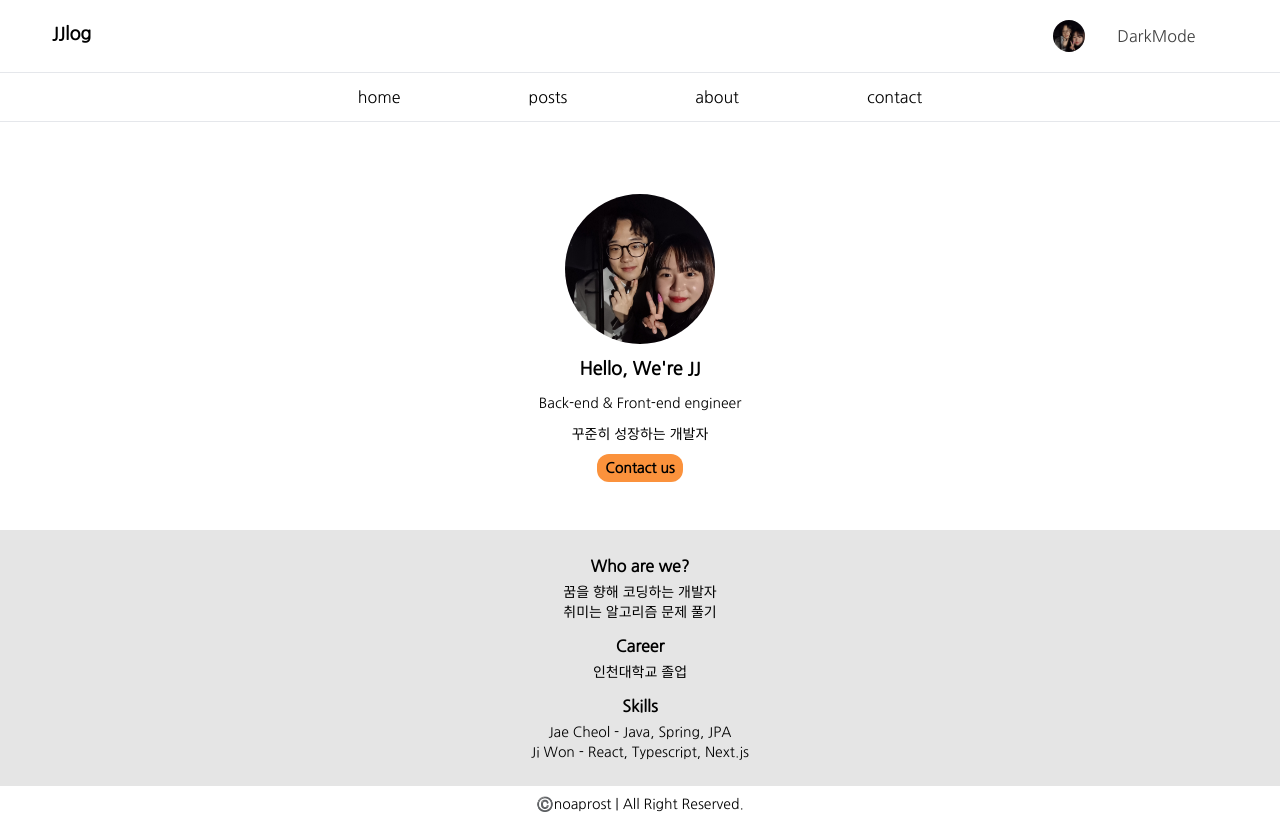
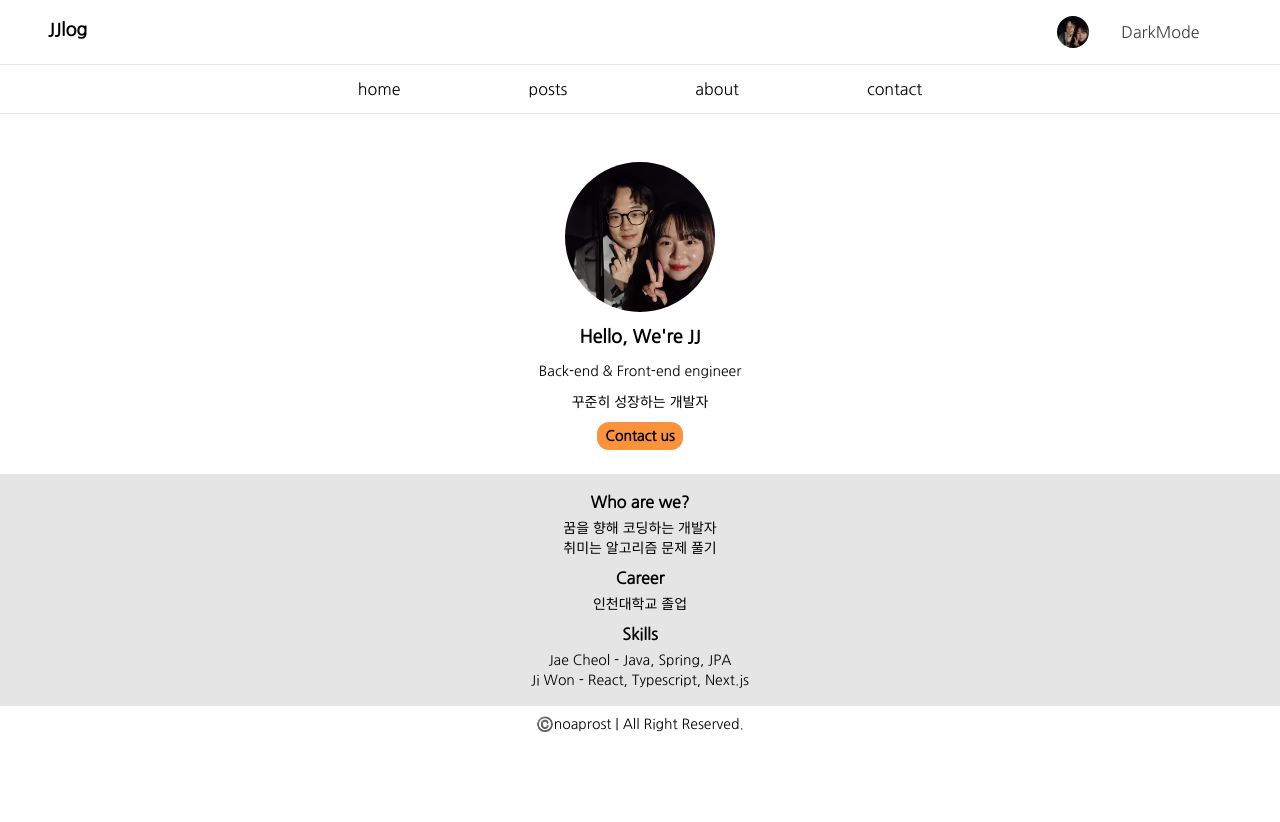
Before and after one commit to noaprost/jjlog, a Next.js app: page /about in a window 1280 px wide. After the commit the page ends 800 px from the top, so only its background shows below. Built offline with nearby package versions, Linux system fonts and the light colour scheme.

Commit message:
chore: 디자인 수정

```diff
--- a/src/app/about/page.tsx
+++ b/src/app/about/page.tsx
@@ -4,17 +4,17 @@ export default function AboutPage() {
   return (
     <div>
       <Profile />
-      <div className="bg-neutral-200 dark:bg-neutral-900 h-64 p-6 flex flex-col justify-between items-center mt-6">
-        <div className="flex flex-col items-center">
+      <div className="bg-neutral-200 dark:bg-neutral-900 p-3 flex flex-col items-center">
+        <div className="flex flex-col items-center p-1">
           <h2 className="font-semibold text-md mb-1">Who are we?</h2>
           <p className="text-sm">꿈을 향해 코딩하는 개발자</p>
           <p className="text-sm">취미는 알고리즘 문제 풀기</p>
         </div>
-        <div className="flex flex-col items-center">
+        <div className="flex flex-col items-center p-1">
           <h2 className="font-semibold text-md mb-1">Career</h2>
           <p className="text-sm">인천대학교 졸업</p>
         </div>
-        <div className="flex flex-col items-center">
+        <div className="flex flex-col items-center p-1">
           <h2 className="font-semibold text-md mb-1">Skills</h2>
           <p className="text-sm">Jae Cheol - Java, Spring, JPA</p>
           <p className="text-sm">Ji Won - React, Typescript, Next.js</p>
--- a/src/app/layout.tsx
+++ b/src/app/layout.tsx
@@ -21,7 +21,7 @@ export default function RootLayout({
   return (
     <html lang="en">
       <body className={inter.className}>
-        <header className="flex justify-between p-5 mx-8">
+        <header className="flex justify-between p-4 mx-8">
           <Link href="/" className="text-lg font-semibold">
             JJlog
           </Link>
--- a/src/components/Profile.tsx
+++ b/src/components/Profile.tsx
@@ -3,7 +3,7 @@ import ProfileImage from "./ProfileImage";
 
 export default function Profile() {
   return (
-    <div className="w-72 h-72 flex flex-col justify-between items-center mx-auto my-12">
+    <div className="w-72 h-72 flex flex-col justify-between items-center mx-auto my-6">
       <ProfileImage width={150} height={150} />
       <h2 className="text-lg font-semibold">Hello, We&apos;re JJ</h2>
       <p className="text-sm">Back-end & Front-end engineer</p>
```
